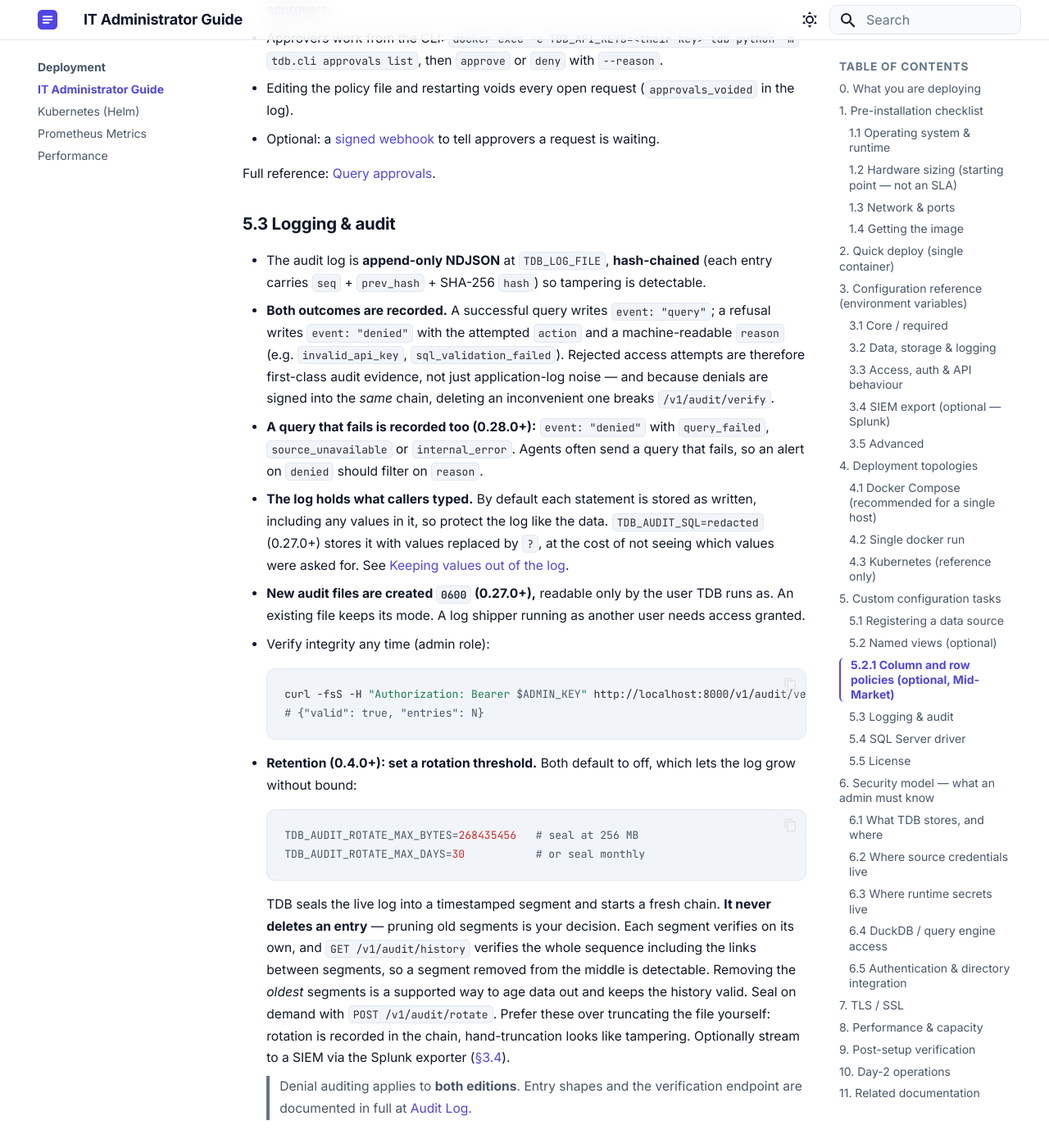
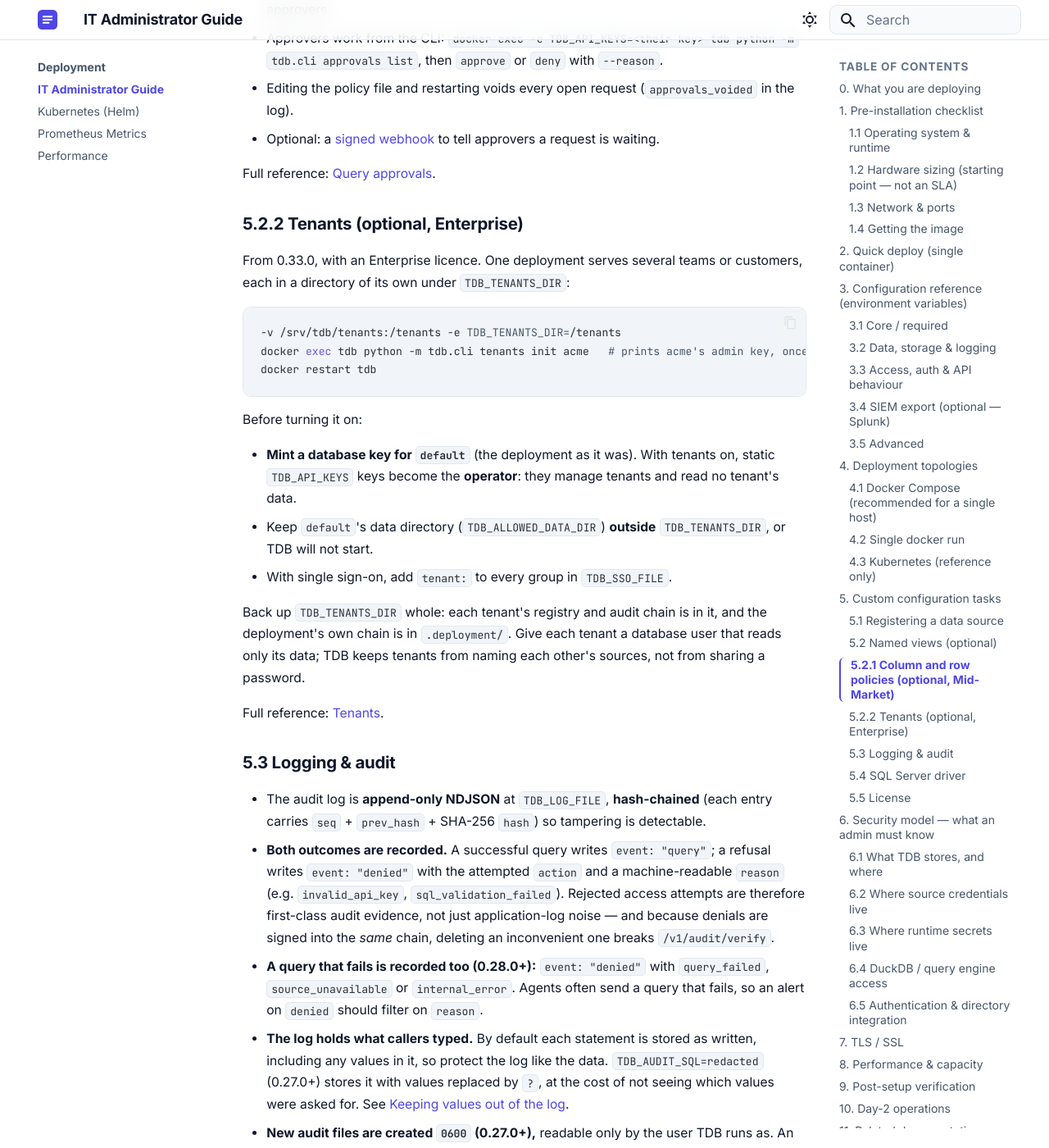
Before and after one commit to tdb-project/tdb-docs, an MkDocs documentation site: the page built from docs/deployment/it-admin-guide.md, in a window 1280 px wide and 1400 px high, scrolled down 13525 px. Shown: the whole window at 82% size. Built offline with MkDocs 1.6.1 and Material for MkDocs 9.7.7, drawn with Linux system fonts in a browser that asks for light colours; some of the changed text lies outside the part shown.

Commit message:
Tenants in the IT guide, architecture, API keys and env reference; security update for the Authorization header
Co-Authored-By: Claude Opus 5.5 <noreply@anthropic.com>

````diff
--- a/docs/deployment/it-admin-guide.md
+++ b/docs/deployment/it-admin-guide.md
@@ -427,6 +427,31 @@ query that reads those columns wait for one of the source's `approvers`. Before
 
 Full reference: [Query approvals](../security/approvals.md).
 
+### 5.2.2 Tenants (optional, Enterprise)
+
+From 0.33.0, with an Enterprise licence. One deployment serves several teams or customers,
+each in a directory of its own under `TDB_TENANTS_DIR`:
+
+```bash
+-v /srv/tdb/tenants:/tenants -e TDB_TENANTS_DIR=/tenants
+docker exec tdb python -m tdb.cli tenants init acme   # prints acme's admin key, once
+docker restart tdb
+```
+
+Before turning it on:
+
+- **Mint a database key for `default`** (the deployment as it was). With tenants on, static
+  `TDB_API_KEYS` keys become the **operator**: they manage tenants and read no tenant's data.
+- Keep `default`'s data directory (`TDB_ALLOWED_DATA_DIR`) **outside** `TDB_TENANTS_DIR`, or
+  TDB will not start.
+- With single sign-on, add `tenant:` to every group in `TDB_SSO_FILE`.
+
+Back up `TDB_TENANTS_DIR` whole: each tenant's registry and audit chain is in it, and the
+deployment's own chain is in `.deployment/`. Give each tenant a database user that reads only
+its data; TDB keeps tenants from naming each other's sources, not from sharing a password.
+
+Full reference: [Tenants](../security/tenants.md).
+
 ### 5.3 Logging & audit
 
 - The audit log is **append-only NDJSON** at `TDB_LOG_FILE`, **hash-chained** (each entry
@@ -519,6 +544,7 @@ The connector defaults to `Encrypt=yes`. For self-signed SQL Server certs set
 | Query approval requests (0.32.0 and later) | same SQLite DB (`approvals` table) | The statement is **encrypted** with the credential key and deleted when the request is denied, expires or is voided; the rest (who, which source, which columns, decision) is kept as a record |
 | Audit log (query text, source id, row count, key hint, timestamp) | `TDB_LOG_FILE` NDJSON | plaintext, hash-chained |
 | License token | `/app/license.jwt` (or `TDB_LICENSE` env) | signed JWT; baked tokens are recoverable via `docker history` |
+| Tenants (0.33.0 and later, Enterprise) | `TDB_TENANTS_DIR/<tenant>/`: its own `registry.db` (sources, keys, approvals), `audit.jsonl`, `data/`, optional `policies.yml` and `views/`; the deployment's chain in `.deployment/audit.jsonl`. `default` stays at the paths above, and people who sign in stay in `TDB_REGISTRY_DB` | As the rows above, per tenant; one encryption key for the deployment |
 
 ### 6.2 Where source credentials live
 
@@ -594,7 +620,9 @@ TDB authenticates **callers** via static API keys, JWT (HMAC, `TDB_JWT_SECRET`),
 **OAuth 2.1 + PKCE** (for Claude/ChatGPT/Cursor MCP), plus a single
 `TDB_ADMIN_USER`/`TDB_ADMIN_PASSWORD` for the consent/login flow. Authorization is
 **RBAC** (`read` / `readwrite` / `admin`) per API key, with optional MCP tool-level
-scoping. From 0.18.0, every audit entry written for an MCP request also records which AI
+scoping. With [tenants](../security/tenants.md) on (0.33.0, Enterprise), the static keys and
+the admin login are the operator, which manages tenants and reads none, and a request carrying
+two `Authorization` headers is refused (400, with tenants off too). From 0.18.0, every audit entry written for an MCP request also records which AI
 client made it and at what protocol version (`mcp_client`, `mcp_protocol`). Clients
 report these themselves, so treat them as a label, not proof of identity.
 
````
Also changed, not shown: docs/architecture.md (+1 -0 lines), docs/auth/api-keys.md (+1 -1 lines), docs/reference/environment-variables.md (+1 -1 lines), docs/security/updates.md (+14 -0 lines).
